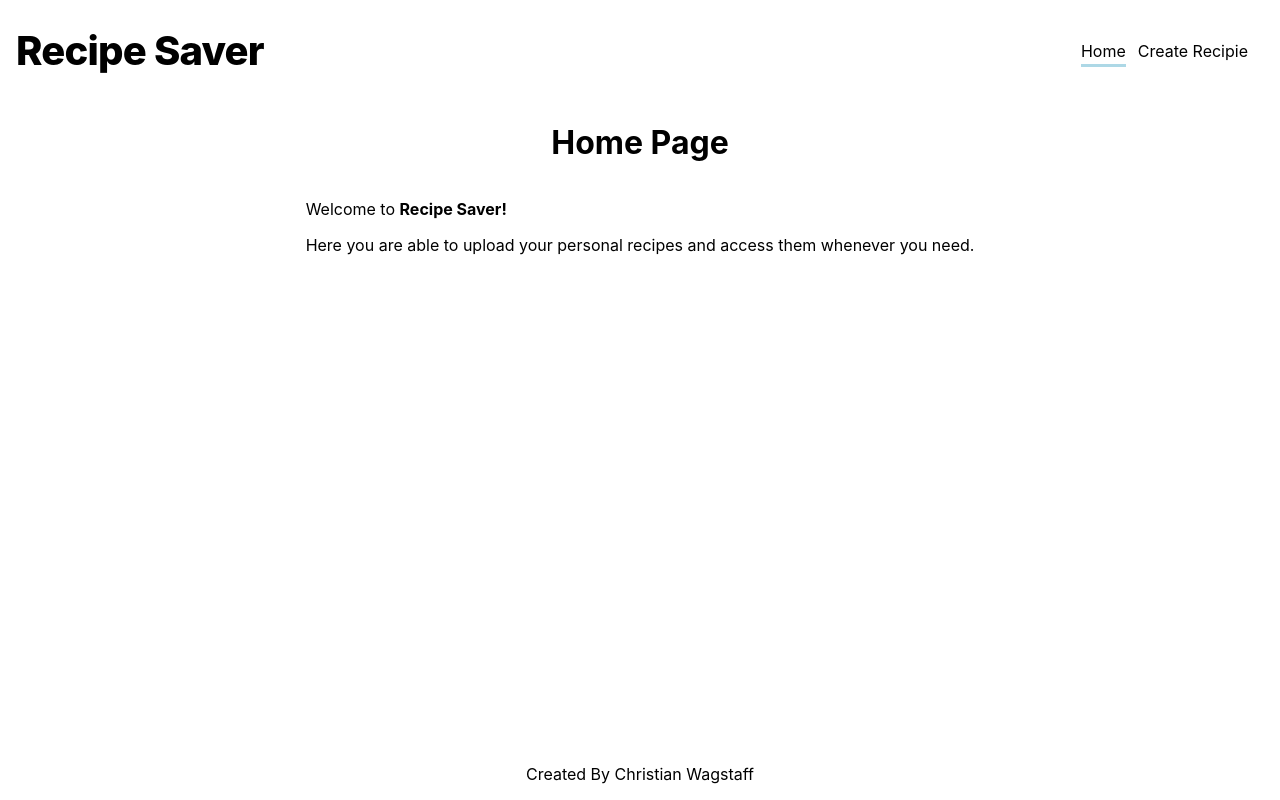
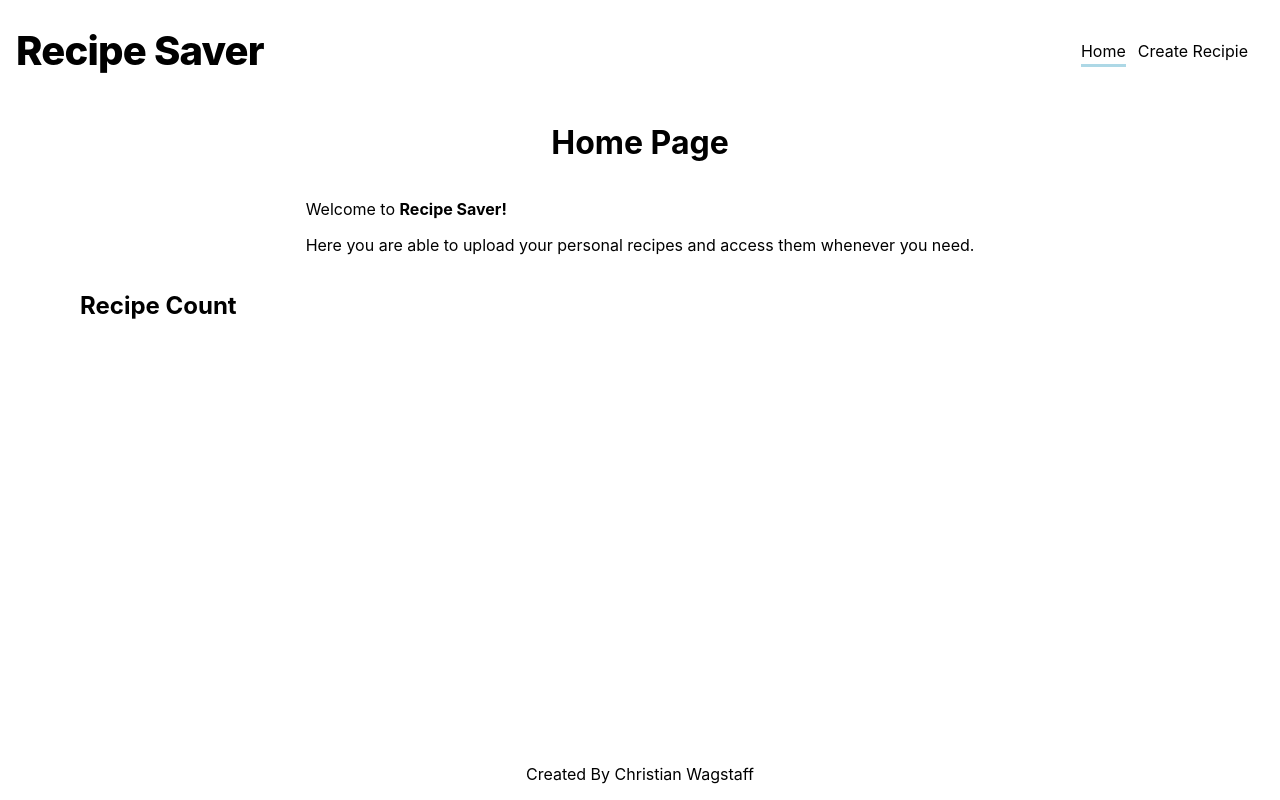
Before and after one commit to christianwagstaff/recipe_saver, a Next.js app: page / in a window 1280 px wide. Built offline with nearby package versions, Linux system fonts and the light colour scheme.

Commit message:
Added Recipe Count HP component

```diff
--- a/components/Homepage.tsx
+++ b/components/Homepage.tsx
@@ -1,14 +1,19 @@
+import CurrentRecipes from './homepageSections/CurrentRecipes'
+
 const HomePage = () => {
   return (
     <>
       <h1>Home Page</h1>
       <section>
-        <p>Welcome to <strong>Recipe Saver!</strong></p>
+        <p>
+          Welcome to <strong>Recipe Saver!</strong>
+        </p>
         <p>
           Here you are able to upload your personal recipes and access them
           whenever you need.
         </p>
       </section>
+      <CurrentRecipes />
     </>
   )
 }
--- /dev/null
+++ b/components/homepageSections/CurrentRecipes.tsx
@@ -0,0 +1,31 @@
+import Link from 'next/link'
+import { useEffect, useState } from 'react'
+import { getAllRecipies } from '../../lib/recipes'
+import utilStyles from '../../styles/utils.module.css'
+
+const CurrentRecipes = () => {
+  // Get Current Recipe count from local storage
+  const [recipes, setRecipes] = useState([])
+  useEffect(() => {
+    setRecipes(getAllRecipies())
+  }, [])
+  return (
+    <section className={utilStyles.width100}>
+      <h2>Recipe Count</h2>
+      {recipes && recipes.length > 0 && (
+        <p>Currently you have {recipes.length} recipes created!</p>
+      )}
+      {recipes && recipes.length === 0 && (
+        <p>
+          You have no saved recipes!{' '}
+          <Link href="/recipes/new">
+            <a>Click here</a>
+          </Link>{' '}
+          to start your first recipe!
+        </p>
+      )}
+    </section>
+  )
+}
+
+export default CurrentRecipes
--- a/components/nav.tsx
+++ b/components/nav.tsx
@@ -11,7 +11,6 @@ export default function Nav() {
   const router = useRouter()
   const [toggleMenu, setToggleMenu] = useState(false)
 
-  // TODO - BUG - nav flashes false for a fraction of a second
   return (
     <nav className={styles.nav}>
       <ul className={`${styles.navList} ${toggleMenu ? styles.mobile : ''}`}>
--- a/styles/utils.module.css
+++ b/styles/utils.module.css
@@ -47,3 +47,7 @@
   .lightText {
     color: #666;
   }
+
+  .width100 {
+    width: 100%;
+  }
```
